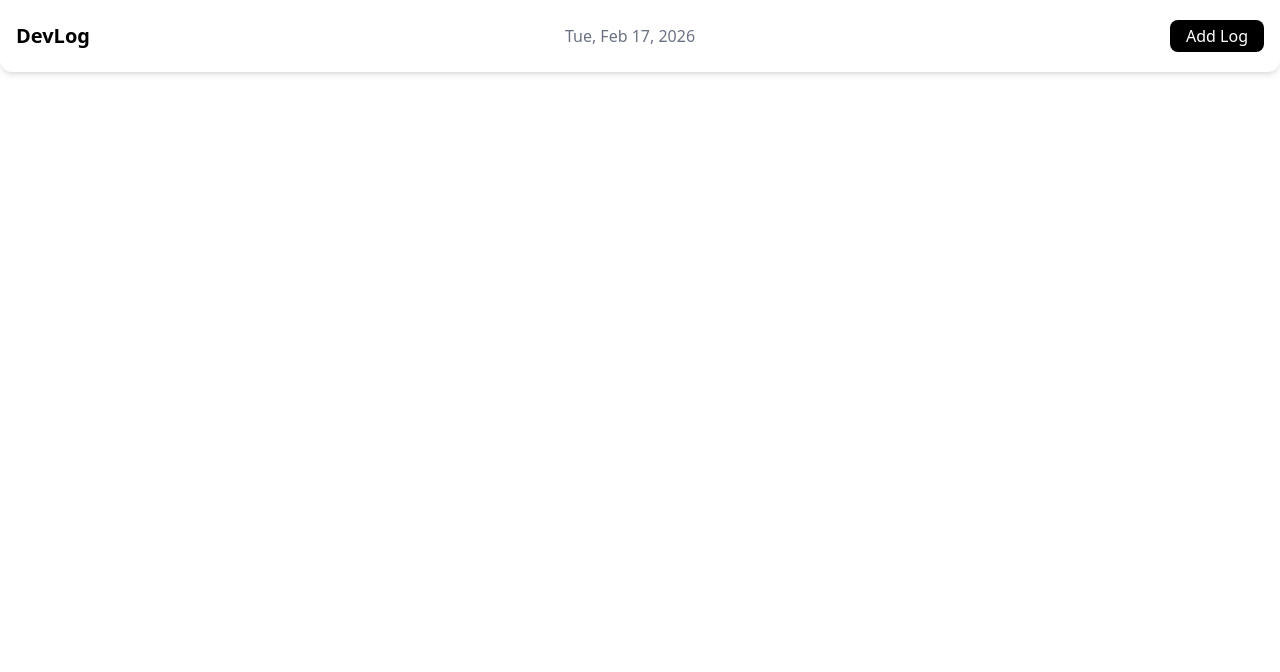
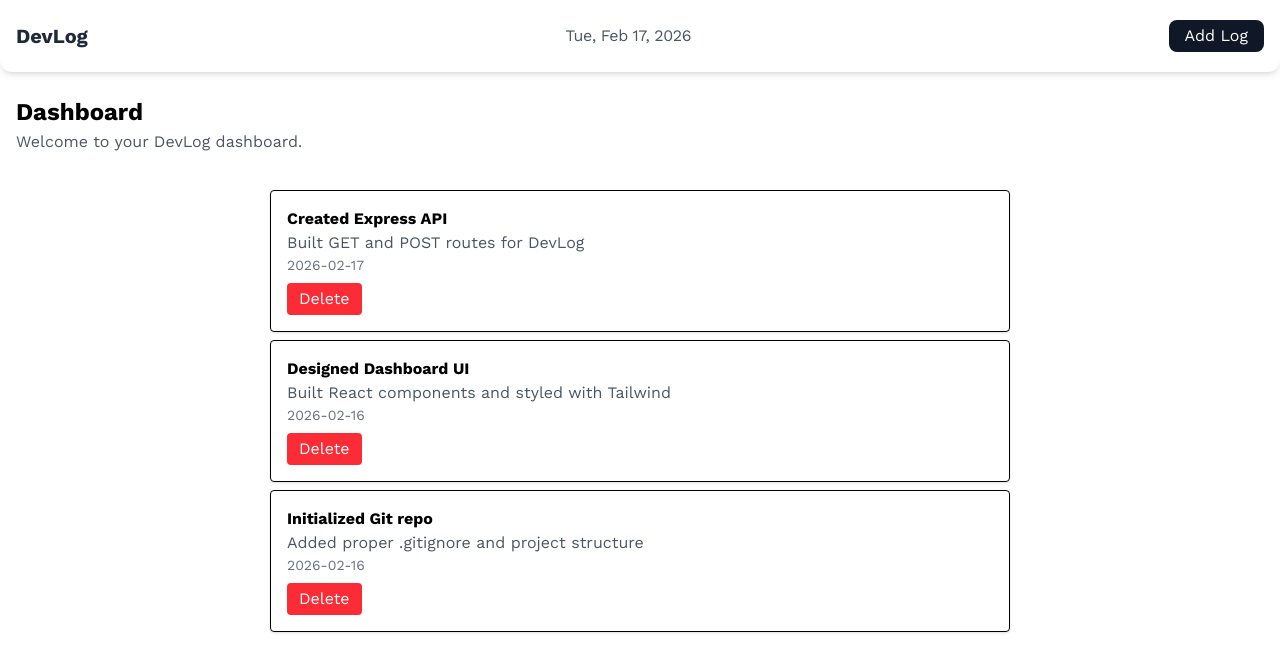
Before and after one commit to Ayungcodes/devlog-fullstack, a React (Vite) app in the folder client/: page / in a window 1280 px wide. Shown: the top 672 px of the page. Built offline with nearby package versions, Linux system fonts and the light colour scheme.

Commit message:
created the dashboard with initial logs and a functioning delete button

```diff
--- a/client/index.html
+++ b/client/index.html
@@ -4,6 +4,12 @@
     <meta charset="UTF-8" />
     <link rel="icon" type="image/svg+xml" href="/vite.svg" />
     <meta name="viewport" content="width=device-width, initial-scale=1.0" />
+    <link rel="preconnect" href="https://fonts.googleapis.com" />
+    <link rel="preconnect" href="https://fonts.gstatic.com" crossorigin />
+    <link
+      href="https://fonts.googleapis.com/css2?family=Work+Sans:ital,wght@0,100..900;1,100..900&display=swap"
+      rel="stylesheet"
+    />
     <title>client</title>
   </head>
   <body>
--- a/client/src/components/LogForm.jsx
+++ b/client/src/components/LogForm.jsx
@@ -0,0 +1,9 @@
+const LogForm = () => {
+  return (
+    <div>
+
+    </div>
+  )
+}
+
+export default LogForm
--- a/client/src/components/LogList.jsx
+++ b/client/src/components/LogList.jsx
@@ -0,0 +1,21 @@
+const LogList = ({ logs, deleteLog }) => {
+  return (
+    <div>
+      {logs.map((log) => (
+        <div key={log.id} className="border p-4 mb-2 rounded shadow duration-200 hover:bg-gray-100">
+          <h3 className="font-bold">{log.title}</h3>
+          <p className="text-gray-600">{log.description}</p>
+          <p className="text-sm text-gray-500">{log.date}</p>
+          <button
+            onClick={() => deleteLog(log.id)}
+            className="mt-2 bg-red-500 text-white px-3 py-1 rounded duration-200 hover:bg-red-600"
+          >
+            Delete
+          </button>
+        </div>
+      ))}
+    </div>
+  )
+}
+
+export default LogList
--- a/client/src/components/Navbar.jsx
+++ b/client/src/components/Navbar.jsx
@@ -1,15 +1,19 @@
-const Navbar = () => {
-    const today = new Date().toLocaleDateString("en-US", {
-        weekday: "short",
-        month: "short",
-        day: "numeric",
-        year: "numeric"
-    })
+import { NavLink } from "react-router-dom";
+
+const Navbar = ({ addLog }) => {
+  const today = new Date().toLocaleDateString("en-US", {
+    weekday: "short",
+    month: "short",
+    day: "numeric",
+    year: "numeric",
+  });
   return (
-    <nav className="flex items-center justify-between bg-white px-4 py-5 shadow-md rounded-b-xl">
-      <h1 className="text-xl font-bold text-black">DevLog</h1>
-      <span className="text-gray-500">{today}</span>
-      <button className="bg-black text-white px-4 py-1 rounded-lg hover:opacity-90">
+    <nav className="fixed top-0 left-0 w-full flex items-center justify-between bg-white px-4 py-5 shadow-md rounded-b-xl">
+      <NavLink to="/" className="text-xl font-bold text-gray-800">
+        DevLog
+      </NavLink>
+      <span className="text-gray-600 tracking-tight">{today}</span>
+      <button onClick={addLog} className="bg-gray-900 text-white px-4 py-1 rounded-lg cursor-pointer hover:opacity-80">
         Add Log
       </button>
     </nav>
--- a/client/src/index.css
+++ b/client/src/index.css
@@ -1 +1,5 @@
-@import "tailwindcss"
+@import "tailwindcss";
+
+body {
+  font-family: "Work Sans", sans-serif;
+}
--- a/client/src/pages/Dashboard.jsx
+++ b/client/src/pages/Dashboard.jsx
@@ -1,9 +1,56 @@
+import { useState } from "react";
+
 import Navbar from "../components/Navbar";
+import LogForm from "../components/LogForm";
+import LogList from "../components/LogList";
+
+const initialLogs = [
+  {
+    id: 1,
+    title: "Created Express API",
+    description: "Built GET and POST routes for DevLog",
+    date: "2026-02-17",
+  },
+  {
+    id: 2,
+    title: "Designed Dashboard UI",
+    description: "Built React components and styled with Tailwind",
+    date: "2026-02-16",
+  },
+  {
+    id: 3,
+    title: "Initialized Git repo",
+    description: "Added proper .gitignore and project structure",
+    date: "2026-02-16",
+  },
+];
 
 const Dashboard = () => {
+  const [logs, setLogs] = useState(initialLogs);
+
+  const addLog = (log) => {
+    setLogs([log, ...logs]);
+  };
+
+  const deleteLog = (id) => {
+    setLogs(logs.filter((log) => log.id !== id));
+  };
+
   return (
     <div>
-      <Navbar />
+      <Navbar addLog={addLog} />
+      <div className="mt-20 p-4">
+        <h1 className="text-2xl font-bold">Dashboard</h1>
+        <p className="text-gray-600 mt-0.5">
+          Welcome to your DevLog dashboard.
+        </p>
+      </div>
+
+      <div className="max-w-3xl mx-auto px-3.5 py-5">
+        <LogForm addLog={addLog} />
+
+        <LogList logs={logs} deleteLog={deleteLog} />
+      </div>
     </div>
   );
 };
```
Also changed, not shown: client/src/components/Logcard.jsx (deleted).
